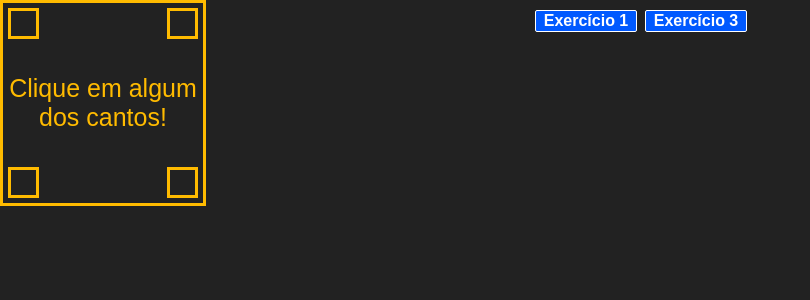
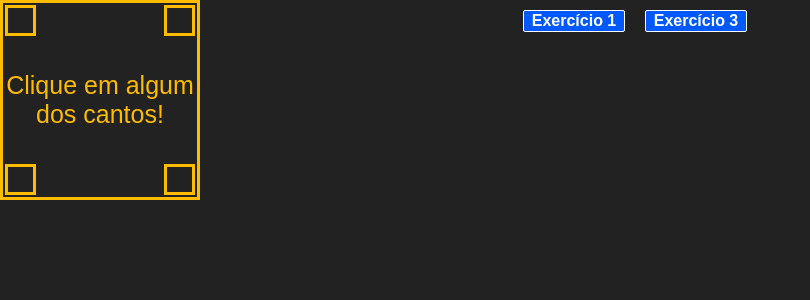
Before and after one commit to joaohenalves/Trab-Prog-II, a PHP site: page /exercicio2.html in a window 1280 px wide. Shown: the top 300 px of the page, without its empty margins (0-810 px from the left). Run offline with PHP 8.4, Linux system fonts and the light colour scheme.

Commit message:
Better menu buttons container, no more inline CSS for them

```diff
--- a/Lista JS/commonstyle.css
+++ b/Lista JS/commonstyle.css
@@ -1,23 +1,42 @@
 * {
     margin: 0px;
+    text-decoration: none;
 }
 
 body {
     background-color: #222222;
 }
 
+.center {
+    display: flex;
+    justify-content: center;
+    align-items: center;
+    text-align: center;
+}
+
+.default-container {
+    width: 100%;
+    padding: 15px 0px 15px 0px;
+    height: fit-content;
+}
+
+.exc-buttons-cont {
+    position: absolute;
+    top: 0px;
+    left: calc(50% - 75px);
+    padding: 10px 0px 10px 0px;
+    height: fit-content;
+    width: 140px;
+}
+
 .exc-button {
     width: 100px;
     height: 20px;
-    position: fixed;
     background-color: rgb(0, 89, 255);
     color: white;
     font-family: Arial;
     font-weight: bold;
-    display: flex;
-    align-items: center;
-    justify-content: center;
     border: solid 1px white;
     border-radius: 2px;
-    top: 10px;
+    margin: 0px 10px 0px 10px;
 }
--- a/Lista JS/exercicio10.html
+++ b/Lista JS/exercicio10.html
@@ -39,7 +39,10 @@
         </style>
     </head>
     <body>
-        <a href="exercicio9.php"><div class="exc-button" style="left: calc(50% - 50px)">Exercício 9</div></a>
+        <div class="exc-buttons-cont center">
+            <a href="exercicio9.php"><div class="exc-button center">Exercício 9</div></a>
+            <a href="exercicio1.html"><div class="exc-button center">Exercício 1</div></a>
+        </div>
         <div id="message" onclick="removeMsg()">Clique aqui para remover a mensagem</div>
         <script>
 
--- a/Lista JS/exercicio2.html
+++ b/Lista JS/exercicio2.html
@@ -13,12 +13,9 @@
                 font-family: Arial;
                 color: rgb(255, 187, 0);
                 font-size: 25px;
-                border-style: solid;
-                border-color: rgb(255, 187, 0);
+                outline: 3px solid rgb(255, 187, 0);
+                outline-offset: -3px;
                 position: absolute;
-                display: flex;
-                text-align: center;
-                align-items: center;
             }
             .quadradinho {
                 height: 25px;
@@ -28,12 +25,15 @@
                 position: absolute;
                 cursor: pointer;
             }
+
         </style>
     </head>
     <body>
-        <a href="exercicio1.html"><div class="exc-button" style="left: calc(50% - 105px)">Exercício 1</div></a>
-        <a href="exercicio3.html"><div class="exc-button" style="left: calc(50% + 5px)">Exercício 3</div></a>
-        <div id="quadrado">Clique em algum dos cantos!
+        <div class="exc-buttons-cont center">
+            <a href="exercicio1.html"><div class="exc-button center">Exercício 1</div></a>
+            <a href="exercicio3.html"><div class="exc-button center">Exercício 3</div></a>
+        </div>
+        <div id="quadrado" class="center">Clique em algum dos cantos!
             <div class="quadradinho" onclick="deslocaQuadrado(1)" style="top: 5px; left: 5px"></div>
             <div class="quadradinho" onclick="deslocaQuadrado(2)" style="top: 5px; right: 5px"></div>
             <div class="quadradinho" onclick="deslocaQuadrado(3)" style="bottom: 5px; right: 5px"></div>
@@ -42,22 +42,15 @@
         <script>
             function deslocaQuadrado(canto) {
                 var el = document.getElementById('quadrado');
-                el.style.cssText = 'top: initial; left: initial; bottom: initial; right: initial;';
-                if(canto == 1) {
+                if(canto == 1 || canto == 4) {
                     el.style.left = '0';
+                } else {
+                    el.style.left = 'calc(100% - 200px)';
+                }
+                if(canto == 1 || canto == 2) {
                     el.style.top = '0';
-                }
-                if(canto == 2) {
-                    el.style.right = '0';
-                    el.style.top = '0';
-                }
-                if(canto == 3) {
-                    el.style.right = '0';
-                    el.style.bottom = '0';
-                }
-                if(canto == 4) {
-                    el.style.left = '0';
-                    el.style.bottom = '0';
+                } else {
+                    el.style.top = 'calc(100% - 200px)'
                 }
             }
         </script>
--- a/Lista JS/exercicio3.html
+++ b/Lista JS/exercicio3.html
@@ -44,8 +44,10 @@
         </style>
     </head>
     <body>
-        <a href="exercicio2.html"><div class="exc-button" style="left: calc(50% - 105px)">Exercício 2</div></a>
-        <a href="exercicio4.html"><div class="exc-button" style="left: calc(50% + 5px)">Exercício 4</div></a>
+        <div class="exc-buttons-cont center">
+            <a href="exercicio2.html"><div class="exc-button center">Exercício 2</div></a>
+            <a href="exercicio4.html"><div class="exc-button center">Exercício 4</div></a>
+        </div>
         <div id="buttons-container">
             <div id="link1" class="link-button" onclick="mudaQuadrado(1)">Link 1</div>
             <div id="link2" class="link-button" onclick="mudaQuadrado(2)">Link 2</div>
--- a/Lista JS/exercicio4.html
+++ b/Lista JS/exercicio4.html
@@ -42,8 +42,10 @@
         </style>
     </head>
     <body>
-        <a href="exercicio3.html"><div class="exc-button" style="left: calc(50% - 105px)">Exercício 3</div></a>
-        <a href="exercicio5.php"><div class="exc-button" style="left: calc(50% + 5px)">Exercício 5</div></a>
+        <div class="exc-buttons-cont center">
+            <a href="exercicio3.html"><div class="exc-button center">Exercício 3</div></a>
+            <a href="exercicio5.php"><div class="exc-button center">Exercício 5</div></a>
+        </div>
         <div id="link" onclick="iniciaMovimento()">Mover</div>
         <div id="alvo"></div>
         <script>
--- a/Lista JS/exercicio5.php
+++ b/Lista JS/exercicio5.php
@@ -59,8 +59,10 @@
         </style>
     </head>
     <body>
-        <a href="exercicio4.html"><div class="exc-button" style="left: calc(50% - 105px)">Exercício 4</div></a>
-        <a href="exercicio6.php"><div class="exc-button" style="left: calc(50% + 5px)">Exercício 6</div></a>
+        <div class="exc-buttons-cont center">
+            <a href="exercicio4.html"><div class="exc-button center">Exercício 4</div></a>
+            <a href="exercicio6.php"><div class="exc-button center">Exercício 6</div></a>
+        </div>
         <div class="title-text common">Chat</div>
         <div id="gtalk"></div>
         <script>
--- a/Lista JS/exercicio6.php
+++ b/Lista JS/exercicio6.php
@@ -115,8 +115,10 @@
         </style>
     </head>
     <body>
-        <a href="exercicio5.php"><div class="exc-button" style="left: calc(50% - 105px)">Exercício 5</div></a>
-        <a href="exercicio7.html"><div class="exc-button" style="left: calc(50% + 5px)">Exercício 7</div></a>
+        <div class="exc-buttons-cont center">
+            <a href="exercicio5.php"><div class="exc-button center">Exercício 5</div></a>
+            <a href="exercicio7.html"><div class="exc-button center">Exercício 7</div></a>
+        </div>
         <div class="centraliza" id="compose-button" onclick="mostraNewMessage()">Compose</div>
         <div id="new-message">
             <div id="new-message-header">
--- a/Lista JS/exercicio7.html
+++ b/Lista JS/exercicio7.html
@@ -31,8 +31,10 @@
         </style>
     </head>
     <body>
-        <a href="exercicio6.php"><div class="exc-button" style="left: calc(50% - 105px)">Exercício 6</div></a>
-        <a href="exercicio8.html"><div class="exc-button" style="left: calc(50% + 5px)">Exercício 8</div></a>
+        <div class="exc-buttons-cont center">
+            <a href="exercicio6.php"><div class="exc-button center">Exercício 6</div></a>
+            <a href="exercicio8.html"><div class="exc-button center">Exercício 8</div></a>
+        </div>
         <div id="title-div"></div>
         <div>
             <div style="left: calc(50% - 330px)" class="quadrado" onclick="verificaQuadrado(1)"></div>
--- a/Lista JS/exercicio8.html
+++ b/Lista JS/exercicio8.html
@@ -46,8 +46,10 @@
         </style>
     </head>
     <body>
-        <a href="exercicio7.html"><div class="exc-button" style="left: calc(50% - 105px)">Exercício 7</div></a>
-        <a href="exercicio9.php"><div class="exc-button" style="left: calc(50% + 5px)">Exercício 9</div></a>
+        <div class="exc-buttons-cont center">
+            <a href="exercicio7.html"><div class="exc-button center">Exercício 7</div></a>
+            <a href="exercicio9.php"><div class="exc-button center">Exercício 9</div></a>
+        </div>
         <div id="link" onclick="iniciaMovimento()">Mover</div>
         <div id="quadrado"></div>
         <script>
--- a/Lista JS/exercicio9.php
+++ b/Lista JS/exercicio9.php
@@ -59,8 +59,10 @@
         </style>
     </head>
     <body>
-        <a href="exercicio8.html"><div class="exc-button" style="left: calc(50% - 105px)">Exercício 8</div></a>
-        <a href="exercicio10.html"><div class="exc-button" style="left: calc(50% + 5px)">Exercício 10</div></a>
+        <div class="exc-buttons-cont center">
+            <a href="exercicio8.html"><div class="exc-button center">Exercício 8</div></a>
+            <a href="exercicio10.html"><div class="exc-button center">Exercício 10</div></a>
+        </div>
         <div class="title-text common">Informações carregadas via AJAX</div>
         <div id="stop-button" class="common" onclick="controlaCicloAjax()">Parar</div>
         <div id="geral"></div>
```
Also changed, not shown: Lista JS/exercicio1.html (+5 -5 lines).
